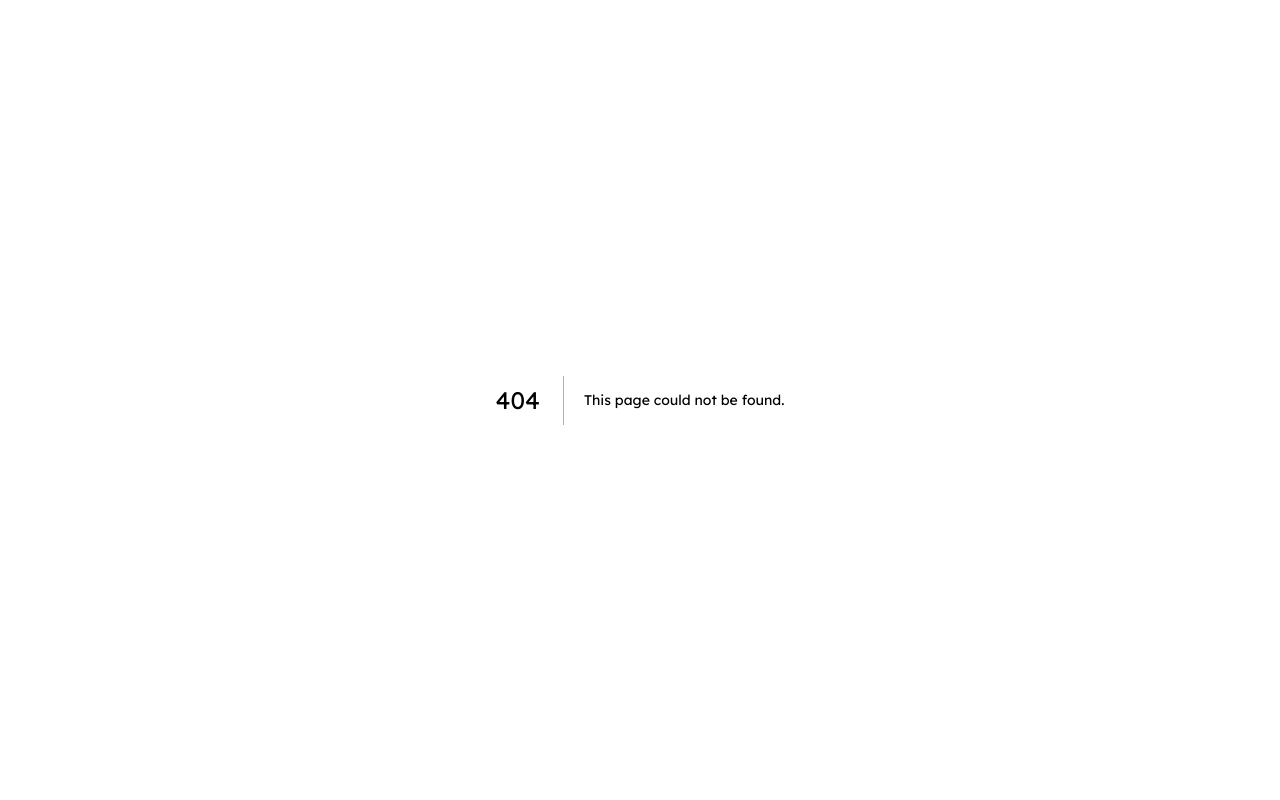
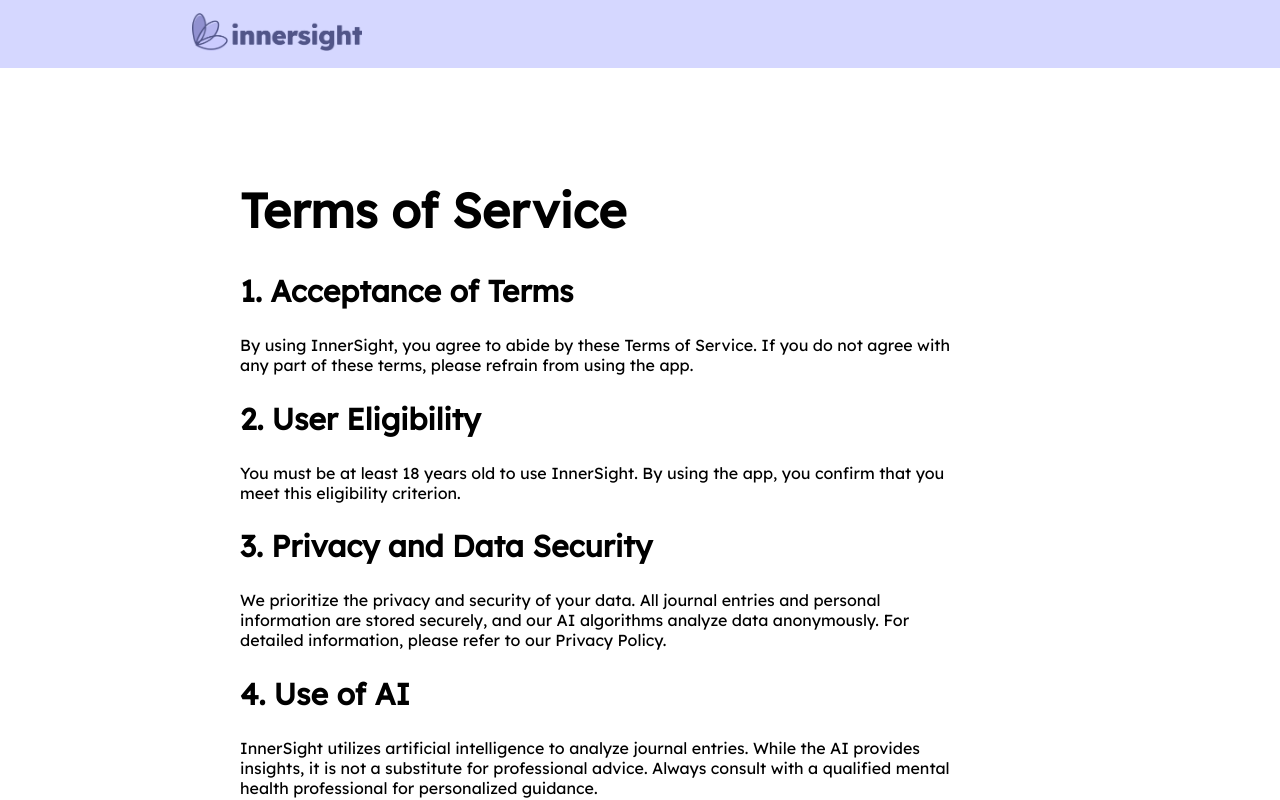
Before and after one commit to Mariessa-Pinto/innersight-customer-landing, a Next.js app: page /terms in a window 1280 px wide. Before the commit this address had no page. Shown: the top 800 px of the page. Built offline with nearby package versions, Linux system fonts and the light colour scheme.

Commit message:
fixed privacy bug and added terms

```diff
--- a/components/FooterComponent/footer.js
+++ b/components/FooterComponent/footer.js
@@ -16,7 +16,9 @@ export default function Footer() {
           <div className={styles.supportContainer}>
             <h3>Support</h3>
             <h6>Crisis Support Resources</h6>
+            <Link href='terms' className={styles.link}>
             <h6>Terms of Service</h6>
+            </Link>
             <Link href='privacy' className={styles.link}>
               <h6>Privacy Policy</h6>
             </Link>
--- a/data/PolicyData.js
+++ b/data/PolicyData.js
@@ -34,11 +34,6 @@ const PolicyData = {
             page: "Privacy Policy",
             header: "Changes to Privacy Policy",
             content: "We reserve the right to modify this Privacy Policy. If there are significant changes, we will notify you through the app or other appropriate means.",
-        },
-        {
-            page: "Privacy Policy",
-            header: "Children's Privacy",
-            content: "Our app is intended for users aged 18 and above. We do not knowingly collect personal information from children. If you become aware that a child has provided us with personal information, please contact us immediately.",
         },
         {
             page: "Privacy Policy",
--- /dev/null
+++ b/pages/terms.js
@@ -0,0 +1,59 @@
+import Head from 'next/head'
+import styles from '/styles/Terms.module.css'
+import Footer from '../components/FooterComponent/footer'
+import Nav from '../components/Nav/Nav'
+import PolicyData from '../data/PolicyData'
+import { useState } from 'react'
+
+export default function Terms() {
+    const [data, setData] = useState(PolicyData.questions);
+
+    return (
+        <>
+            <Head>
+                <title>InnerSight Terms of Service</title>
+                <meta name="description" content="Generated by create next app" />
+                <meta name="viewport" content="width=device-width, initial-scale=1" />
+                <link rel="icon" href="/favicon.ico" />
+                {/* <link
+                    href="https://fonts.googleapis.com/css2?family=Lexend:wght@300;400;500;600;700&display=swap"
+                    rel="stylesheet"
+                /> */}
+            </Head>
+            <div className={styles.fullWidthContent}>
+                <Nav />
+            </div>
+            <main className={styles.main}>
+                <h1>Terms of Service</h1>
+                    {data && data.map((i, index) => (
+                        i.page === "Terms" ?
+                            <div
+                                className={styles.questionContainer}
+                                key={index}>
+                                <div className={styles.btnTextLrg}>
+                                    <h2>{index - 6}. {i.header}</h2>
+                                </div>
+                                {
+                                    i.content.personalInfo ?
+                                        <>
+                                            <div className={styles.bodyCopy}>
+                                                <div className={styles.btnTextLrg}><h3>{i.subtitle1}:</h3></div> <p>{i.content.personalInfo}</p>
+                                            </div>
+                                            <div className={styles.bodyCopy}>
+                                                <div className={styles.btnTextLrg}><h3>{i.subtitle2}:</h3></div> <p>{i.content.journalEntries}</p>
+                                            </div>
+                                        </>
+                                        :
+                                        <div className={styles.bodyCopy}>
+                                            <p>{i.content}</p>
+                                        </div>
+                                }
+                            </div>
+                            :
+                            ""
+                    ))}
+            </main>
+            <Footer />
+        </>
+    )
+}
--- /dev/null
+++ b/styles/Terms.module.css
@@ -0,0 +1,37 @@
+.main {
+    display: 'flex';
+    flex-direction: "column";
+    align-items: 'flex-start';
+    padding-right: 19.5rem;
+    padding-left: 15rem;
+    padding-top: 5rem;
+    padding-bottom: 5rem;
+}
+.top {
+    align-items: 'center';
+    margin-top: 6;
+}
+.content2 {
+    display: 'flex';
+    margin-top: 10;
+}
+.questionContainer {
+    display: 'flex';
+    flex-direction: 'column';
+}
+
+/*Tablet*/
+@media only screen and (max-width: 810px) {
+    .main{
+        padding-right: 8rem;
+        padding-left: 8rem;
+    }
+}
+
+/*Mobile*/
+@media only screen and (max-width: 475px) {
+    .main{
+        padding-right: 2rem;
+        padding-left: 2rem;
+    }
+}
```
